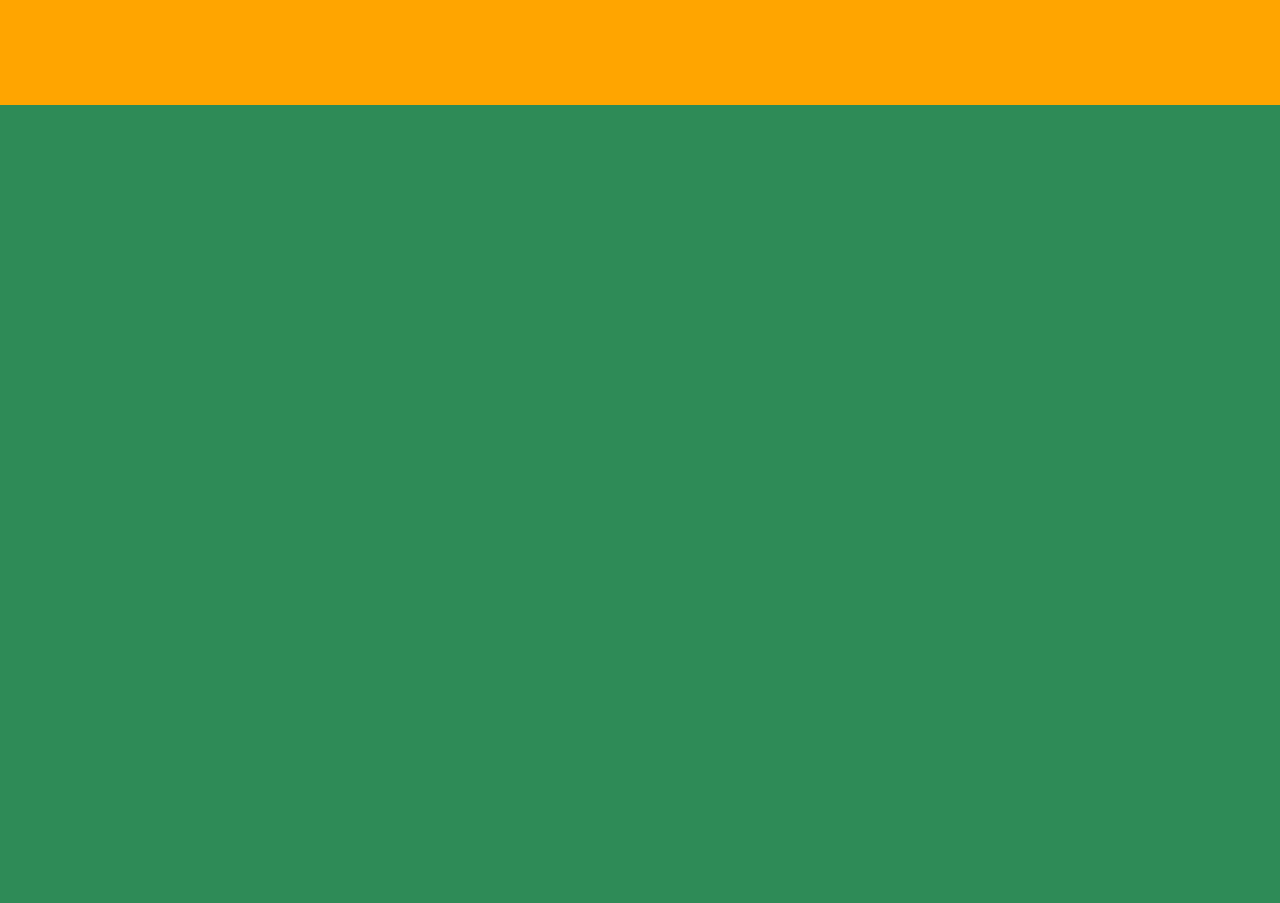
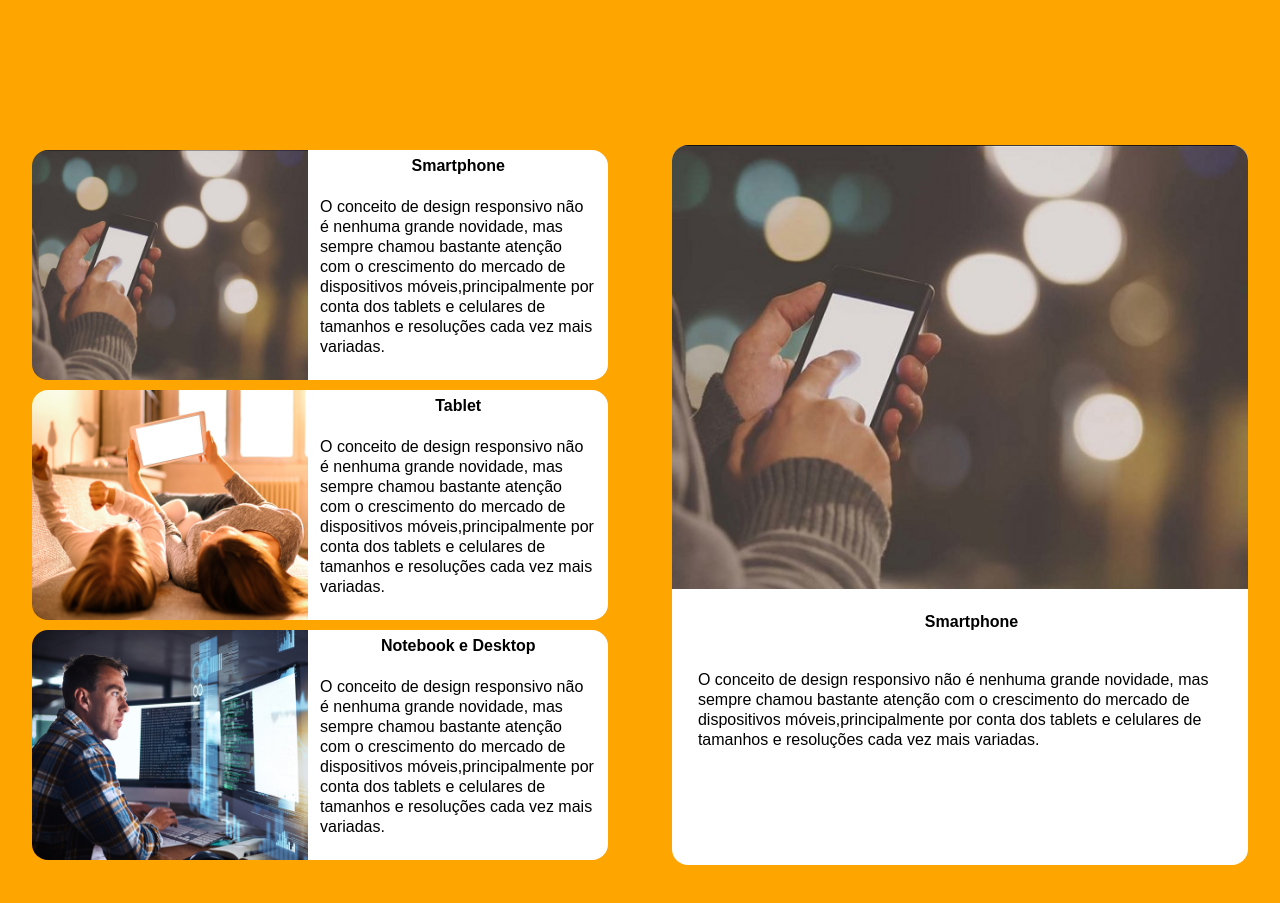
Before and after one commit to Loezzu/CursoQI-WEBI, a plain HTML site: page Activity09/index.html in a window 1280 px wide. Shown: the part 695-1598 px from the top of the page. Drawn offline with Linux system fonts and the light colour scheme.

Commit message:
update activity09

```diff
--- a/Activity09/css/style.css
+++ b/Activity09/css/style.css
@@ -30,8 +30,8 @@ body{
 
 #card1, #card2, #card3{
   width: 32%;
-  height: 70%;
-  background-color: seagreen;
+  height: 65%;
+  background-color: white;
   border-radius: 2vmin;
   display: flex;
   flex-direction: column;
@@ -51,11 +51,10 @@ body{
   width: 100%;
   height: 100%;
   display: flex;
-  padding: 6%;
+  padding: 9%;
   flex-direction: column;
   align-items: center;
   justify-content: space-around;
-
 }
 
 #title{
@@ -68,40 +67,129 @@ body{
 #text-body{
   width: 90%;
   height: 90%;
-
+  display: flex;
+  align-items: flex-end;
+  justify-content: space-evenly;
   line-height: 3.5vmin;
 }
-
-
-
-#card2{
-  background-color: slateblue;
-}
-
-#card3{
-  background-color: wheat;
-}
-
-
-
-
-
-
-
-
-
-
-
-
-
-
-
-
 
 
 
 #screen2{
   width: 100%;
   height: 50%;
-  background-color: seagreen;
+  display: flex;
+  align-items: center;
+  justify-content: space-around;
 }
+
+#vertical{
+  width: 45%;
+  height: 90%;
+  display: flex;
+  flex-direction: column;
+  justify-content: space-around;
+
+}
+
+#vertical-card1, #vertical-card2, #vertical-card3{
+  width: 100%;
+  height: 32%;
+  display: flex;
+}
+
+
+#vertical-figure{
+  width: 50%;
+  height: 100%;
+}
+
+#vertical-image{
+  width: 100%;
+  border-top-left-radius: 2vmin;
+  border-bottom-left-radius: 2vmin;
+  height: 100%;
+}
+
+#vertical-text{
+  border-top-right-radius: 2vmin;
+  border-bottom-right-radius: 2vmin;
+  padding: 0 2%;
+  background-color: white;
+  width: 50%;
+  height: 100%;
+  display: flex;
+  flex-direction: column;
+}
+
+
+#vertical-title{
+  width: 100%;
+  height: 20%;
+  text-align: center;
+  font-weight: bold;
+  line-height: 4vmin;
+}
+
+#vertical-text-body{
+  width: 100%;
+  height: 70%;
+  display: flex;
+  align-items: flex-end;
+  justify-content: space-evenly;
+  line-height: 2.5vmin;
+}
+
+
+#horizontal{
+  width: 45%;
+  height: 90%;
+  display: flex;
+  flex-direction: column;
+  background-color: white;
+  border-radius: 2vmin;
+}
+
+#horizontal-card{
+  width: 100%;
+  height: 100%;
+  display: flex;
+  flex-direction: column;
+}
+
+#horizontal-figure{
+  width: 100%;
+  height: 70%;
+}
+
+#horizontal-image{
+  width: 100%;
+  height: 100%;
+  border-top-right-radius: 2vmin;
+  border-top-left-radius: 2vmin;
+}
+
+#horizontal-text{
+  width: 100%;
+  height: 40%;
+  display: flex;
+  padding: 2%;
+  flex-direction: column;
+  align-items: center;
+  justify-content: space-around;
+}
+
+#horizontal-title{
+  width: 100%;
+  height: 20%;
+  text-align: center;
+  font-weight: bold;
+  line-height: 4vmin;
+}
+
+#horizontal-text-body{
+  width: 95%;
+  height: 70%;
+  display: flex;
+  line-height: 2.5vmin;
+}
--- a/Activity09/index.html
+++ b/Activity09/index.html
@@ -43,6 +43,51 @@
 
     <section id="screen2">
 
+      <div id="vertical">
+        <div id="vertical-card1">
+          <figure id="vertical-figure">
+            <img src="img/img1.jpg" id="vertical-image">
+          </figure>
+          <div id="vertical-text">
+            <p id="vertical-title">Smartphone</p>
+            <p id="vertical-text-body">O conceito de design responsivo não é nenhuma grande novidade, mas sempre chamou bastante atenção com o crescimento do mercado de dispositivos móveis,principalmente por conta dos tablets e celulares de tamanhos e resoluções cada vez mais variadas.</p>
+          </div>
+        </div>
+
+          <div id="vertical-card2">
+            <figure id="vertical-figure">
+              <img src="img/img2.jpg" id="vertical-image">
+            </figure>
+            <div id="vertical-text">
+              <p id="vertical-title">Tablet</p>
+              <p id="vertical-text-body">O conceito de design responsivo não é nenhuma grande novidade, mas sempre chamou bastante atenção com o crescimento do mercado de dispositivos móveis,principalmente por conta dos tablets e celulares de tamanhos e resoluções cada vez mais variadas.</p>
+            </div>
+          </div>
+
+            <div id="vertical-card3">
+              <figure id="vertical-figure">
+                <img src="img/img3.jpg" id="vertical-image">
+              </figure>
+              <div id="vertical-text">
+                <p id="vertical-title">Notebook e Desktop</p>
+                <p id="vertical-text-body">O conceito de design responsivo não é nenhuma grande novidade, mas sempre chamou bastante atenção com o crescimento do mercado de dispositivos móveis,principalmente por conta dos tablets e celulares de tamanhos e resoluções cada vez mais variadas.</p>
+              </div>
+            </div>
+
+      </div>
+
+      <div id="horizontal">
+        <div id="horizontal-card">
+          <figure id="horizontal-figure">
+            <img src="img/img1.jpg" id="horizontal-image">
+          </figure>
+          <div id="horizontal-text">
+            <p id="horizontal-title">Smartphone</p>
+            <p id="horizontal-text-body">  O conceito de design responsivo não é nenhuma grande novidade, mas sempre chamou bastante atenção com o crescimento do mercado de dispositivos móveis,principalmente por conta dos tablets e celulares de tamanhos e resoluções cada vez mais variadas.</p>
+          </div>
+        </div>
+      </div>
+
     </section>
   </div>
 </body>
```
